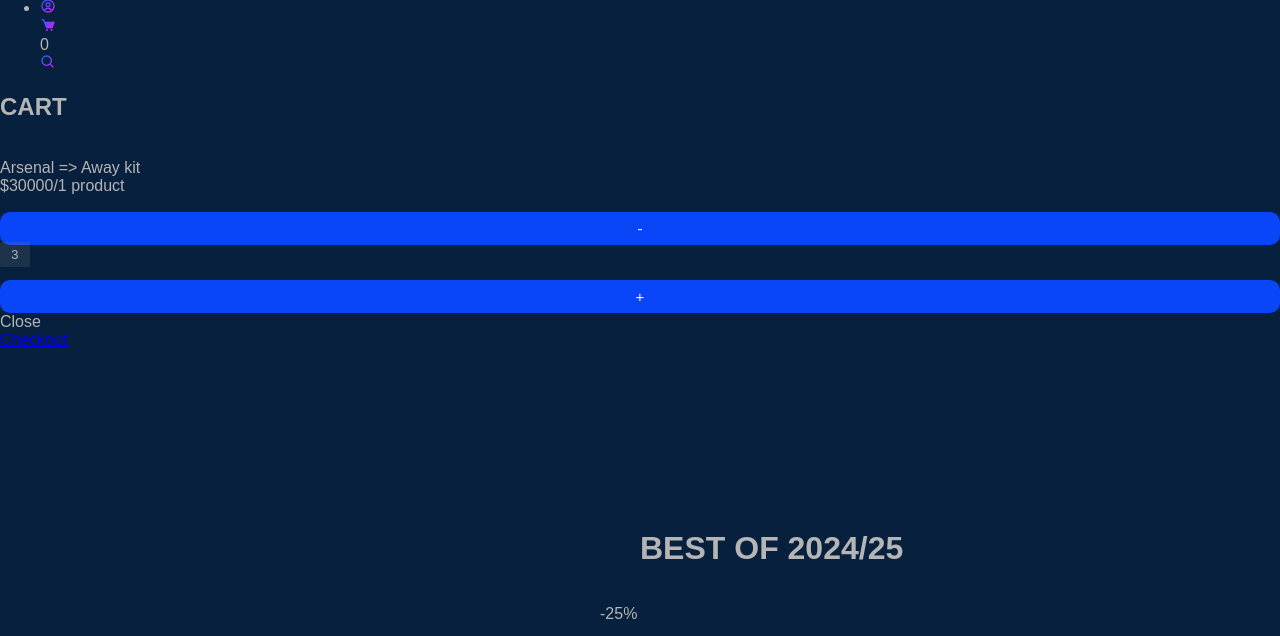
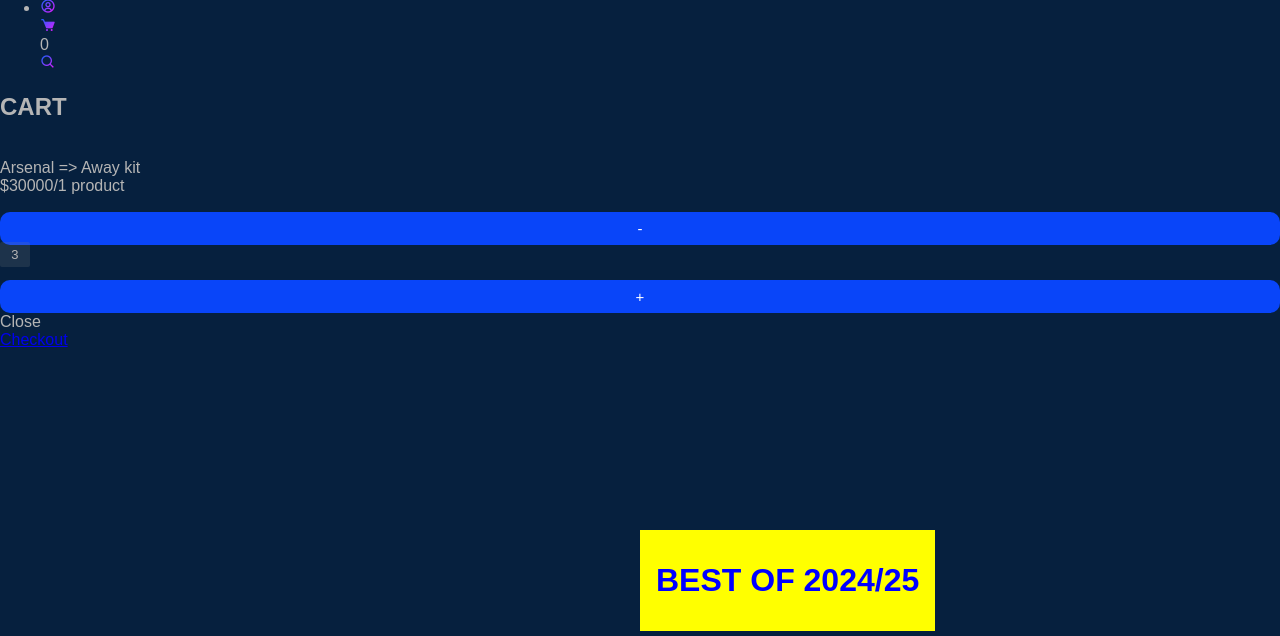
Before and after one commit to ge7ald/git-one, a plain HTML site: page html/Chelsea.html in a window 1280 px wide. Shown: the part 108-744 px from the top of the page. Drawn offline with nearby package versions, Linux system fonts and the light colour scheme; files that its build step writes are made by us from their sources; a script that the page names is missing; a web font is replaced by a local one.

Commit message:
added style to created h1 and connected it to css

```diff
--- a/css/swooshpage.css
+++ b/css/swooshpage.css
@@ -69,6 +69,11 @@ body {
     background-color: rgb(23, 83, 249);
     position: absolute;
     bottom: -15px;
+}
+h1{
+    color:  blue;
+    background-color: yellow;
+    padding: 2rem 1rem;
 }
 .sec ul .active a {
     color: var(--secondary);
```
Also changed, not shown: html/swooshpage.html (+1 -1 lines).
